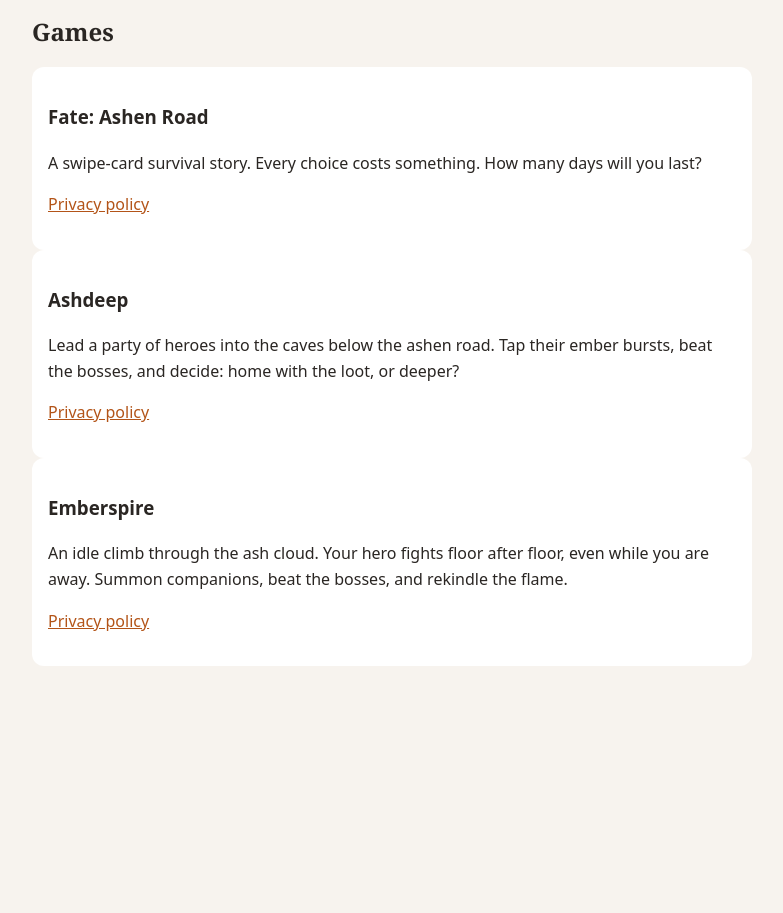
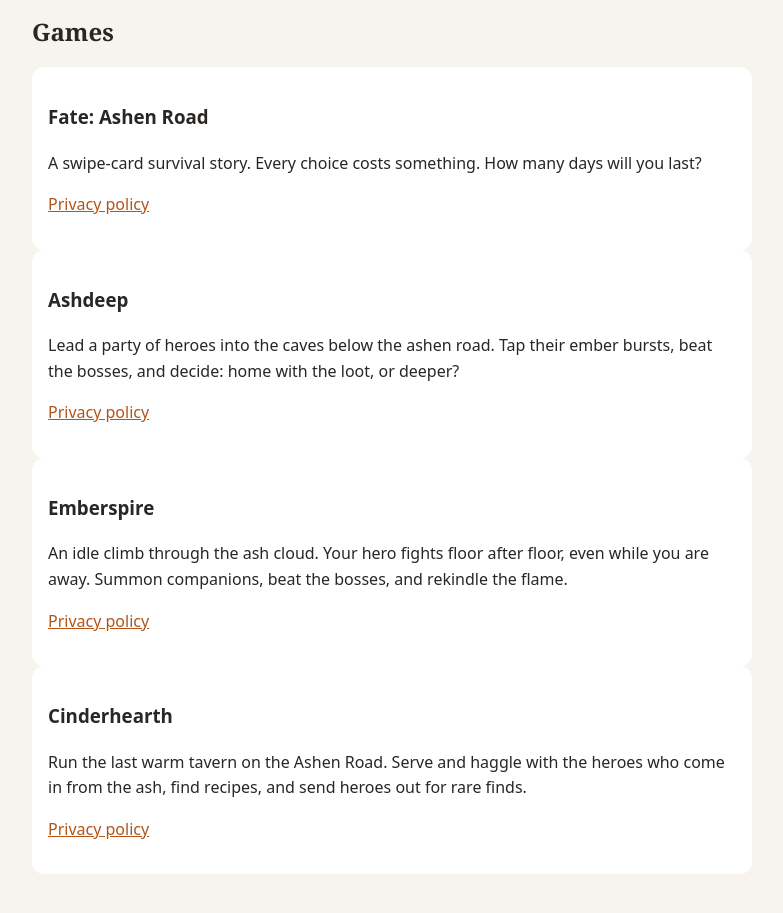
Before and after one commit to voxagastudios/voxagastudios.github.io, a plain HTML site: page index.html in a window 1280 px wide. Shown: the part 159-1072 px from the top of the page, without its empty margins (248-1031 px from the left). Before the commit the page ends 873 px from the top, so only its background shows below. Drawn offline with Linux system fonts and the light colour scheme.

Commit message:
Add files via upload

```diff
--- a/index.html
+++ b/index.html
@@ -85,6 +85,11 @@
         <p>An idle climb through the ash cloud. Your hero fights floor after floor, even while you are away. Summon companions, beat the bosses, and rekindle the flame.</p>
         <p><a href="emberspire/privacy.html">Privacy policy</a></p>
     </div>
+    <div class="game">
+        <h3>Cinderhearth</h3>
+        <p>Run the last warm tavern on the Ashen Road. Serve and haggle with the heroes who come in from the ash, find recipes, and send heroes out for rare finds.</p>
+        <p><a href="cinderhearth/privacy.html">Privacy policy</a></p>
+    </div>
 </main>
 </body>
 </html>
```
